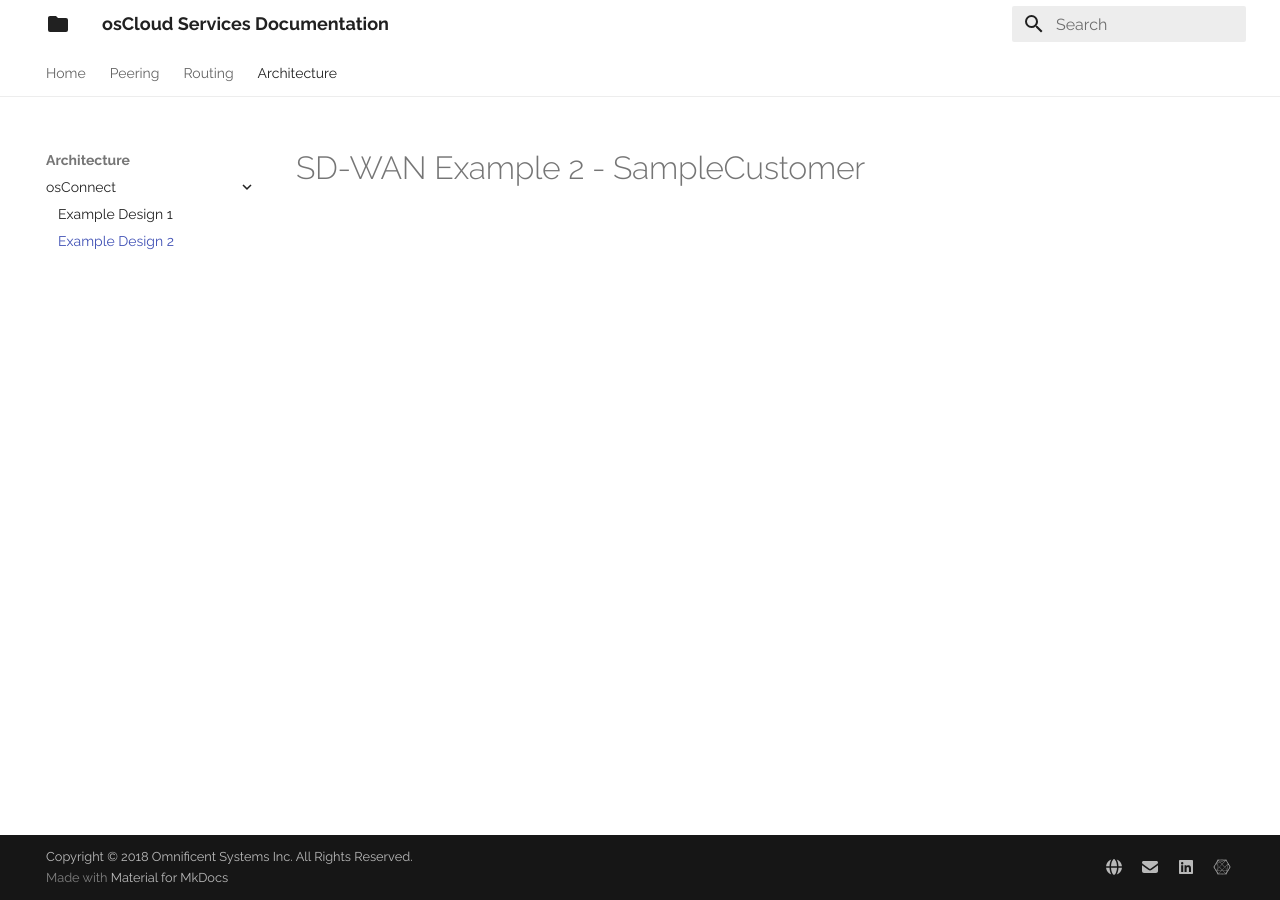
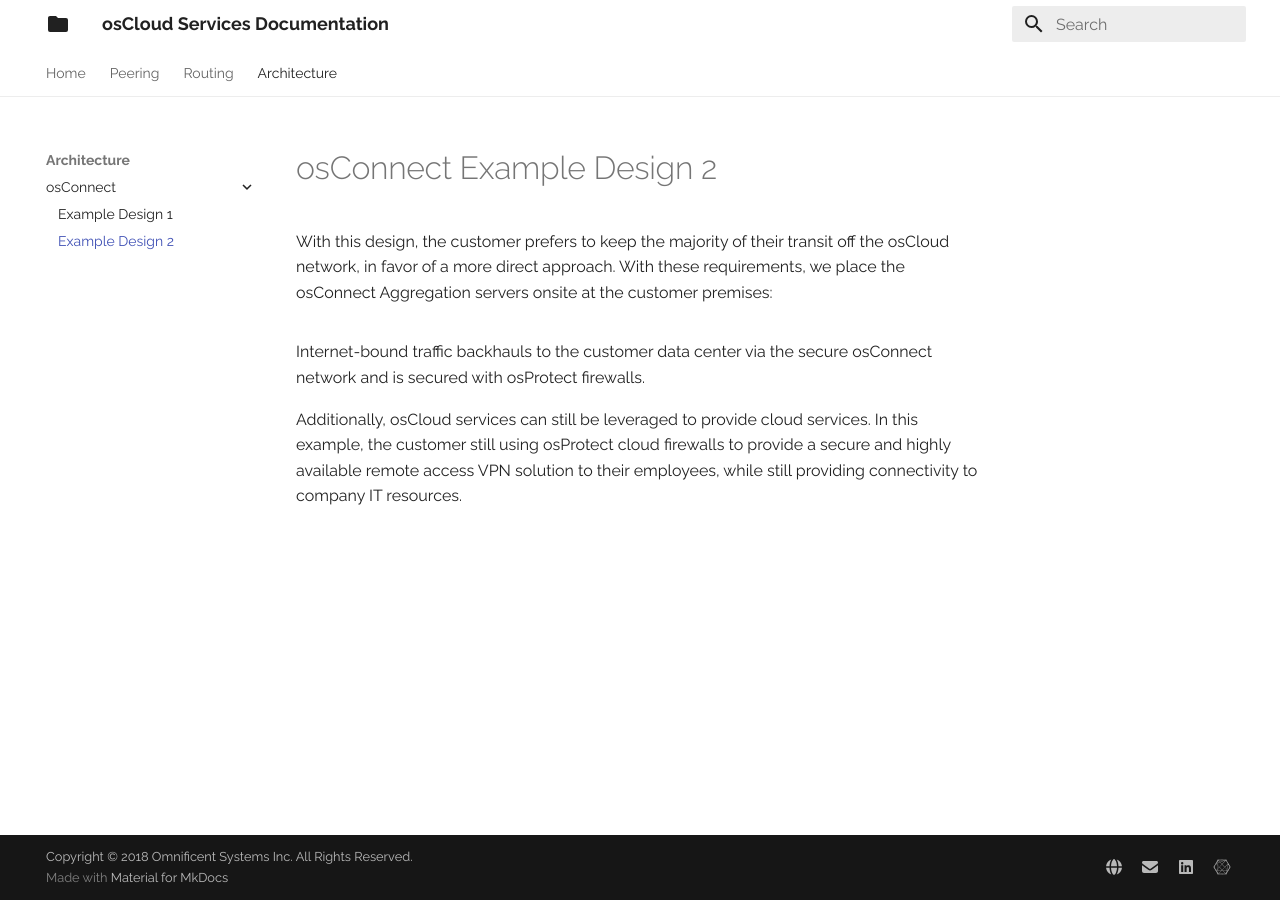
Before and after one commit to omnificentsystems/oscloud-docs, an MkDocs documentation site: the page built from docs/Architecture/osConnect/sample-option2.md, in a window 1280 px wide. Built offline with MkDocs 1.6.1 and Material for MkDocs 9.7.7, drawn with Linux system fonts in a browser that asks for light colours.

Commit message:
sample design updates

```diff
--- a/docs/Architecture/osConnect/sample-option2.md
+++ b/docs/Architecture/osConnect/sample-option2.md
@@ -1,4 +1,7 @@
-# SD-WAN Example 2 - SampleCustomer
+# osConnect Example Design 2
+
+With this design, the customer prefers to keep the majority of their transit off the osCloud network, in favor of a more direct approach. With these requirements, we place the osConnect Aggregation servers onsite at the customer premises:
+
 <html>
 <head>
 <title>msa-option2</title>
@@ -8,3 +11,7 @@
 <script type="text/javascript" src="https://www.draw.io/js/viewer.min.js"></script>
 </body>
 </html>
+
+Internet-bound traffic backhauls to the customer data center via the secure osConnect network and is secured with osProtect firewalls.
+
+Additionally, osCloud services can still be leveraged to provide cloud services. In this example, the customer still using osProtect cloud firewalls to provide a secure and highly available remote access VPN solution to their employees, while still providing connectivity to company IT resources.
```
Also changed, not shown: docs/Architecture/osConnect/sample-option1.md (+4 -4 lines).
